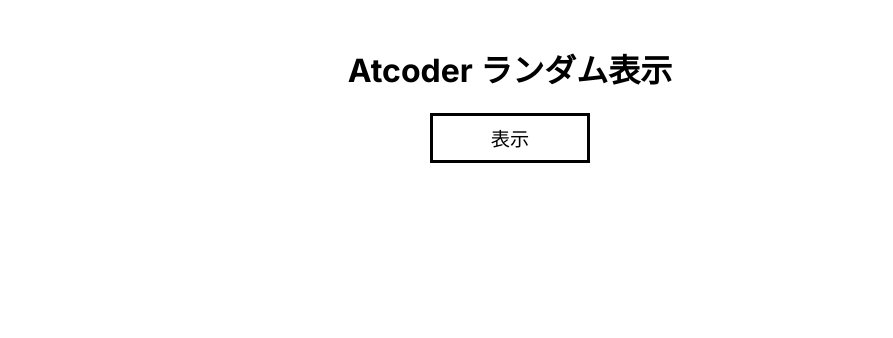
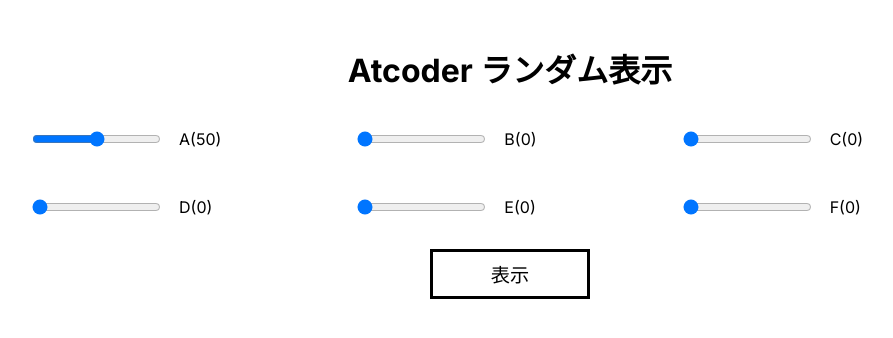
Before and after one commit to yuske-nakajima/atcoder-random, a Next.js app: page / in a window 1280 px wide. Shown: the top 338 px of the page, without its empty margins (130-1023 px from the left). Built offline with nearby package versions, Linux system fonts and the light colour scheme.

Commit message:
スライダー実装

```diff
--- a/src/app/_components/GetData.module.css
+++ b/src/app/_components/GetData.module.css
@@ -32,3 +32,38 @@
 .button:active {
   transform: translateY(3px);
 }
+
+/*
+ * gridで3列にする
+ * 300px以下では1列にする
+ * 600px以下では2列にする
+ */
+@media (max-width: 300px) {
+  .sliderArea {
+    grid-template-columns: repeat(1, 1fr);
+  }
+}
+@media (max-width: 600px) {
+  .sliderArea {
+    grid-template-columns: repeat(2, 1fr);
+  }
+}
+@media (min-width: 600px) {
+  .sliderArea {
+    display: grid;
+    grid-template-columns: repeat(3, 1fr);
+    grid-gap: 1rem;
+  }
+}
+.sliderItem {
+  display: flex;
+  flex-direction: column;
+  align-items: center;
+  justify-content: center;
+  border: 3px solid black;
+  background-color: #fff;
+  color: black;
+  padding: 0.5rem;
+  width: 10rem;
+  font-size: 1.2rem;
+}
--- a/src/app/_components/GetData.tsx
+++ b/src/app/_components/GetData.tsx
@@ -2,22 +2,29 @@
 import DataItem from '@/app/_components/DataItem'
 import styles from '@/app/_components/GetData.module.css'
 import { getOGP, Ogp } from '@/lib/getOgp'
+import {
+  convertSliderValueStr,
+  getRandomChar,
+  getRandomNumber,
+  sleep,
+  SliderIndex,
+  sliderIndex,
+  SliderValue
+} from '@/lib/util'
 import { ChangeEvent, useState } from 'react'
-
-const getRandomNumber = (min: number, max: number) => {
-  return Math.floor(Math.random() * (max - min + 1)) + min
-}
-
-const getRandomChar = (chars: string) => {
-  const randomIndex = Math.floor(Math.random() * chars.length)
-  return chars.charAt(randomIndex)
-}
-
-const sleep = (ms: number) => new Promise((resolve) => setTimeout(resolve, ms))
 
 export const GetData = () => {
   const [data, setData] = useState<Ogp[]>([])
   const [isLoading, setIsLoading] = useState<boolean>(false)
+  const [sliderValue, setSliderValue] = useState<SliderValue>({
+    a: 50,
+    b: 0,
+    c: 0,
+    d: 0,
+    e: 0,
+    f: 0,
+  })
+
   const handle = async () => {
     if (isLoading) {
       alert('通信中です...')
@@ -33,7 +40,7 @@
         await sleep(500)
         const number = getRandomNumber(1, 400)
         // kindには外から指定できるようにする
-        const kind = getRandomChar('abcdef')
+        const kind = getRandomChar('a' + convertSliderValueStr(sliderValue))
 
         const data = await fetch(`/api/proxy/${number}/${kind}`)
         if (data.status !== 200) continue
@@ -57,19 +64,46 @@
     setIsLoading(false)
   }
 
-  const [sliderValue, setSliderValue] = useState(50)
+  const handleSliderChange = (index: string) => {
+    return (event: ChangeEvent<HTMLInputElement>) => {
+      setSliderValue({
+        ...sliderValue,
+        [index]: Number(event.target.value),
+      })
+    }
+  }
 
-  const handleSliderChange = (event: ChangeEvent<HTMLInputElement>) => {
-    setSliderValue(Number(event.target.value))
+  const slider = (index: SliderIndex) => {
+    return (
+      <div className={styles.sliderArea} key={index}>
+        <input
+          type='range'
+          min={0}
+          max={100}
+          step={1}
+          value={sliderValue[index]}
+          onChange={handleSliderChange(index)}
+        />
+        <p>
+          {index.toUpperCase()}({sliderValue[index]})
+        </p>
+      </div>
+    )
   }
 
   return (
     <div className={styles.box}>
+      <div className={styles.sliderArea}>{[...sliderIndex].map((index) => slider(index))}</div>
       <div className={styles.buttonArea}>
-        <button className={styles.button} onClick={handle}>
-          {data.length >= 1 ? '再' : ''}表示
-        </button>
+        {isLoading ? (
+          <></>
+        ) : (
+          <button className={styles.button} onClick={handle}>
+            {data.length >= 1 ? '再' : ''}表示
+          </button>
+        )}
       </div>
+      {isLoading && <p>取得中...</p>}
       {data.map((item) => (
         <DataItem title={item.title} image={item.image} url={item.url} />
       ))}
--- /dev/null
+++ b/src/lib/util.ts
@@ -0,0 +1,27 @@
+export const getRandomNumber = (min: number, max: number) => {
+  return Math.floor(Math.random() * (max - min + 1)) + min
+}
+
+export const getRandomChar = (chars: string) => {
+  const randomIndex = Math.floor(Math.random() * chars.length)
+  return chars.charAt(randomIndex)
+}
+
+export const sleep = (ms: number) => new Promise((resolve) => setTimeout(resolve, ms))
+
+export const sliderIndex = ['a', 'b', 'c', 'd', 'e', 'f'] as const
+export type SliderIndex = (typeof sliderIndex)[number]
+
+export type SliderValue = {
+  [key: string]: number
+}
+
+export const convertSliderValueStr = (sliderValue: SliderValue): string => {
+  let text = ''
+  for (const key in sliderValue) {
+    for (let i = 0; i < sliderValue[key]; i++) {
+      text += key
+    }
+  }
+  return text
+}
```
